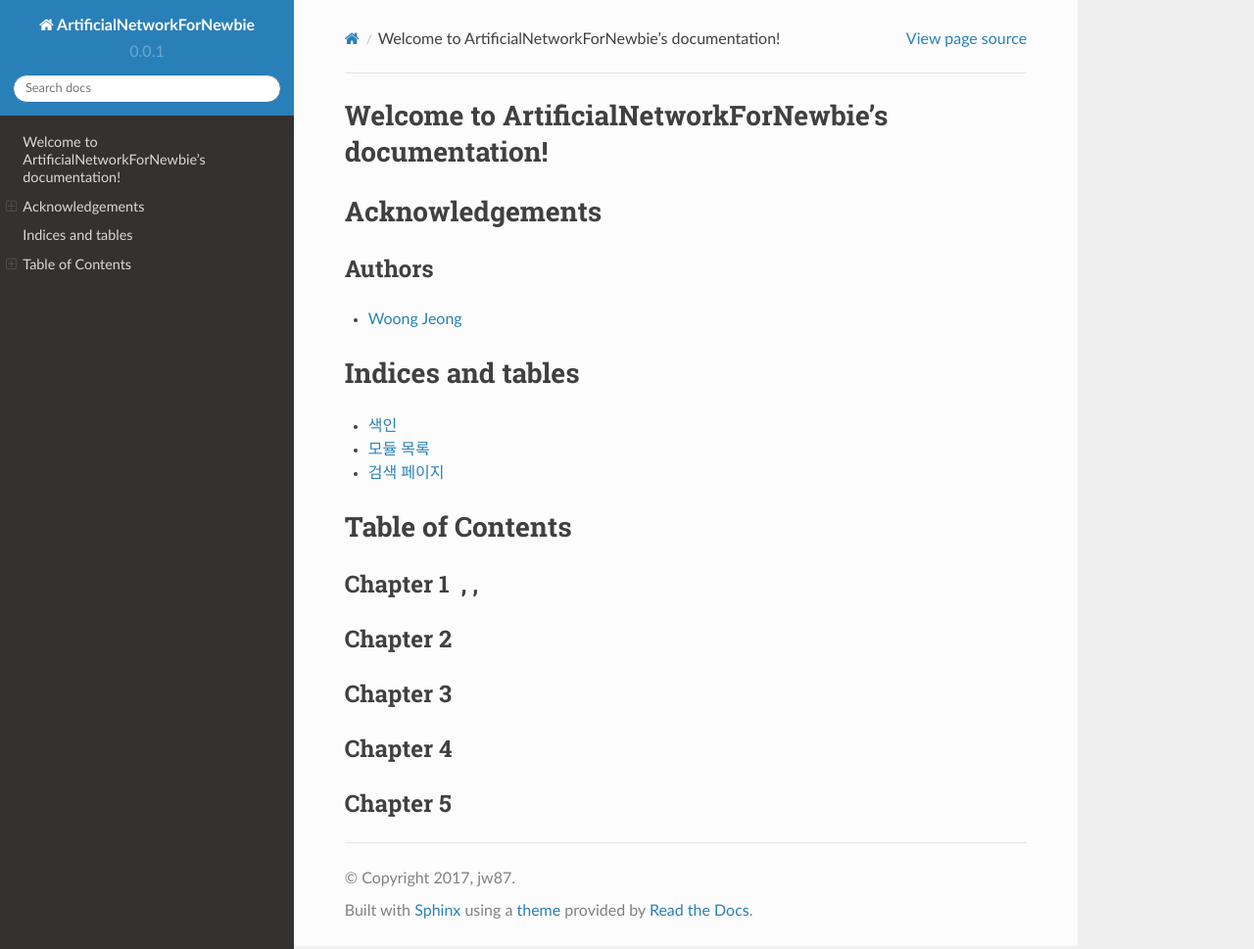
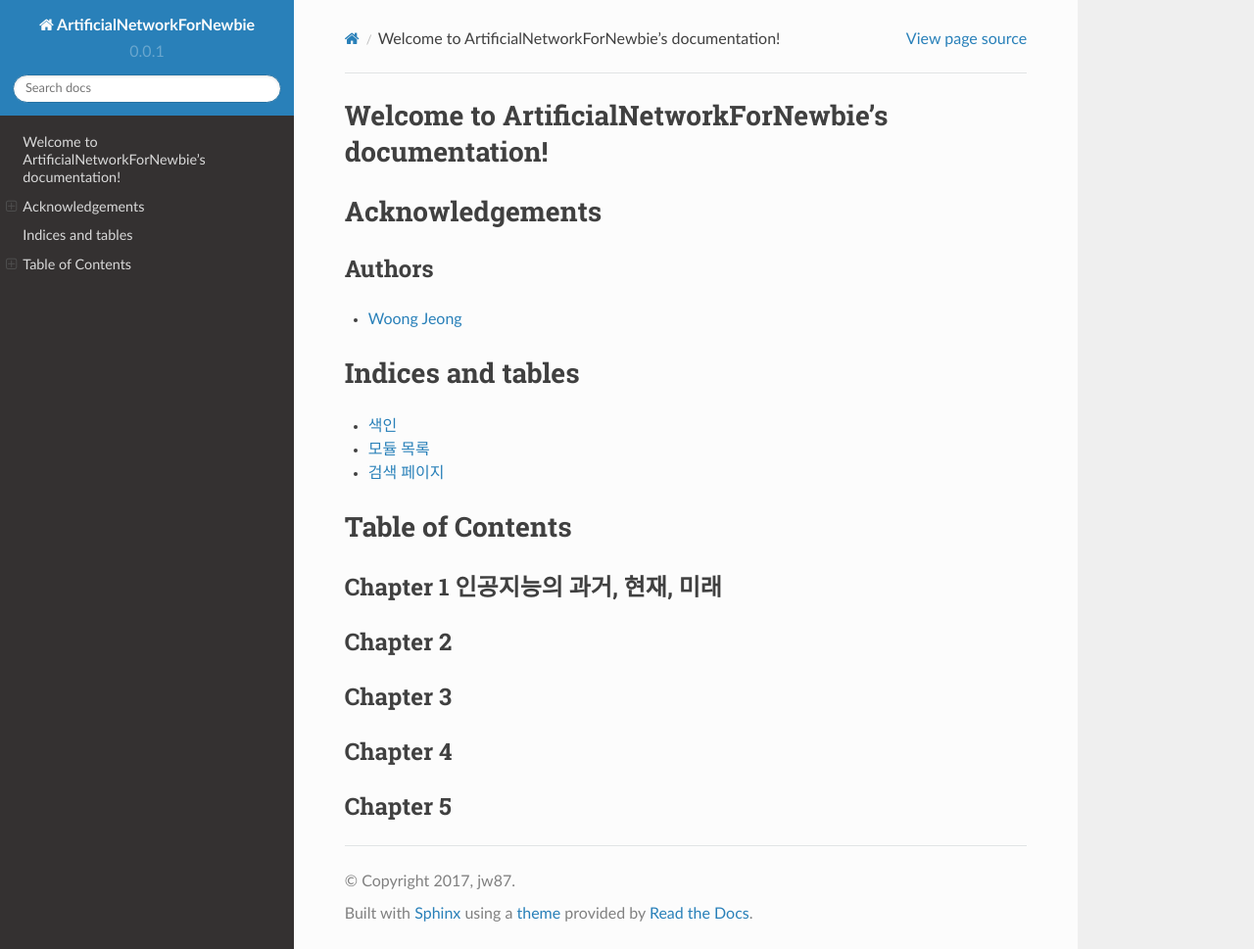
Before and after one commit to scarleaf/artificialnetworkforstarters, a Sphinx documentation site: the page built from docs/index.rst, in a window 1280 px wide and 969 px high. Shown: the whole window at 98% size. Built offline with Sphinx 7.4.7 and the Read the Docs theme 2.0.0, drawn with Linux system fonts in a browser that asks for light colours.

Commit message:
Update index.rst

```diff
--- a/docs/index.rst
+++ b/docs/index.rst
@@ -27,7 +27,7 @@ Indices and tables
 
 Table of Contents
 =================
-Chapter 1  , ,
+Chapter 1 인공지능의 과거, 현재, 미래
 --------
 Chapter 2
 --------
```
